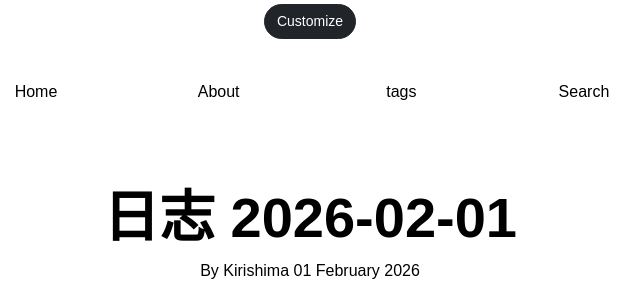
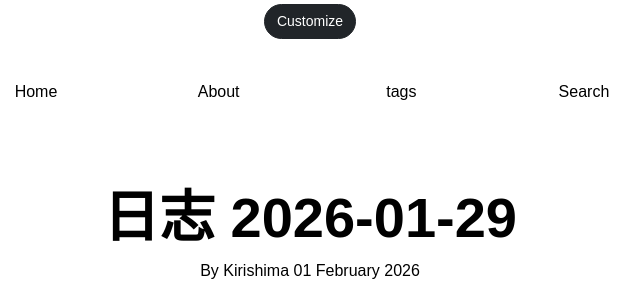
Before and after one commit to 0T63/0t63.github.io, an Eleventy site: page content/blog/Log/2026-01-29.md in a window 1280 px wide. Shown: the top 296 px of the page, 330-970 px from the left. Built offline with nearby package versions, Linux system fonts and the light colour scheme; Eleventy itself is replaced by a stand-in of ours; some packages are replaced by stand-ins of ours; files that its build step writes are made by us from their sources; what @zachleat/heading-anchors, eleventy-plugin-toc, markdown-it-attrs, zod-validation-error would draw is missing.

Commit message:
update post

```diff
--- a/content/blog/Log/2026-01-29.md
+++ b/content/blog/Log/2026-01-29.md
@@ -1,5 +1,5 @@
 ---
-title: 日志 2026-02-01
+title: 日志 2026-01-29
 author: Hatsumi
 date: 2026-02-01
 updated:
```
